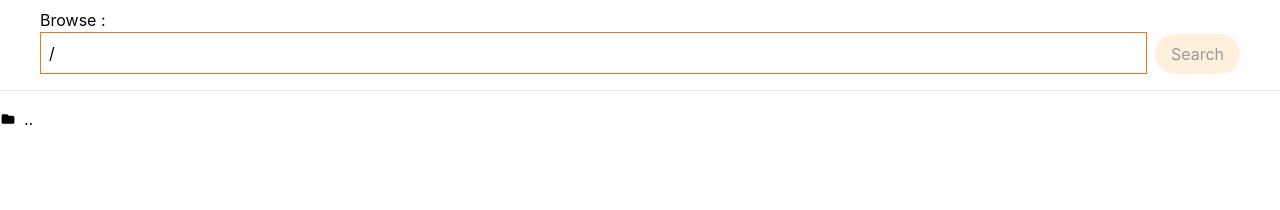
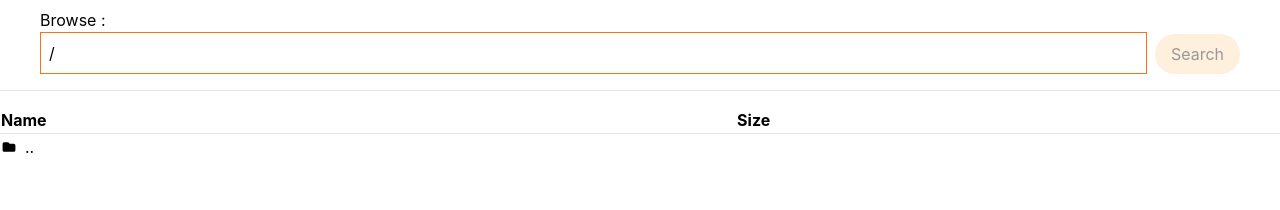
Before and after one commit to JeremyGendre/electron-app, a React (Vite) app: page / in a window 1280 px wide. Shown: the top 210 px of the page. Built offline with nearby package versions, Linux system fonts and the light colour scheme.

Commit message:
style: add table

```diff
--- a/src/components/FileViewer/FileRow.tsx
+++ b/src/components/FileViewer/FileRow.tsx
@@ -2,24 +2,24 @@ import FolderIcon from "../icons/FolderIcon";
 import FileIcon from "../icons/FileIcon";
 import {FileType} from "../../types/FileType";
 
-interface FileRowType extends Partial<JSX.IntrinsicElements['div']> {
+interface FileRowType extends Partial<JSX.IntrinsicElements['tr']> {
     file: FileType
 }
 
 export default function FileRow({file, className, onClick = () => {}, ...other}: FileRowType){
     return (
-        <div
-             className={`flex space-x-2 hover:bg-slate-100 transition duration-50 ${file.isDirectory ? 'cursor-pointer' : ''} ${className}`}
+        <tr
+             className={`hover:bg-slate-100 transition duration-50 ${file.isDirectory ? 'cursor-pointer' : ''} ${className}`}
              onClick={(e) => file.isDirectory && onClick(e)}
              {...other}
         >
-            <div className="my-auto">
-                {file.isDirectory ? <FolderIcon filled/> : <FileIcon/>}
-            </div>
-            <div>{file.name}</div>
-            <div>
+            <td className="flex space-x-2">
+                <div className="my-auto">{file.isDirectory ? <FolderIcon filled/> : <FileIcon/>}</div>
+                <div>{file.name}</div>
+            </td>
+            <td>
                 <span className="float-end">{file.size}</span>
-            </div>
-        </div>
+            </td>
+        </tr>
     )
 }
--- a/src/components/FileViewer/FileViewer.tsx
+++ b/src/components/FileViewer/FileViewer.tsx
@@ -20,12 +20,22 @@ export default function FileViewer({files} :{files: FileType[]}){
                     <span>cancel</span>
                 </div>
             )}
+            <table className="w-full">
+                <thead>
+                <tr className="text-left border-b">
+                    <th>Name</th>
+                    <th>Size</th>
+                </tr>
+                </thead>
+                <tbody>
                 <FileRow file={{isDirectory:true, name: '..'}} onClick={onBack}/>
                 {files.map((file: FileType, index: number) => {
                     return (
                         <FileRow key={index} file={file} onClick={() => onOpen(file.name)}/>
                     )
                 })}
+                </tbody>
+            </table>
         </div>
     );
 }
```
Lines whose indentation alone changed are shown as unchanged.
